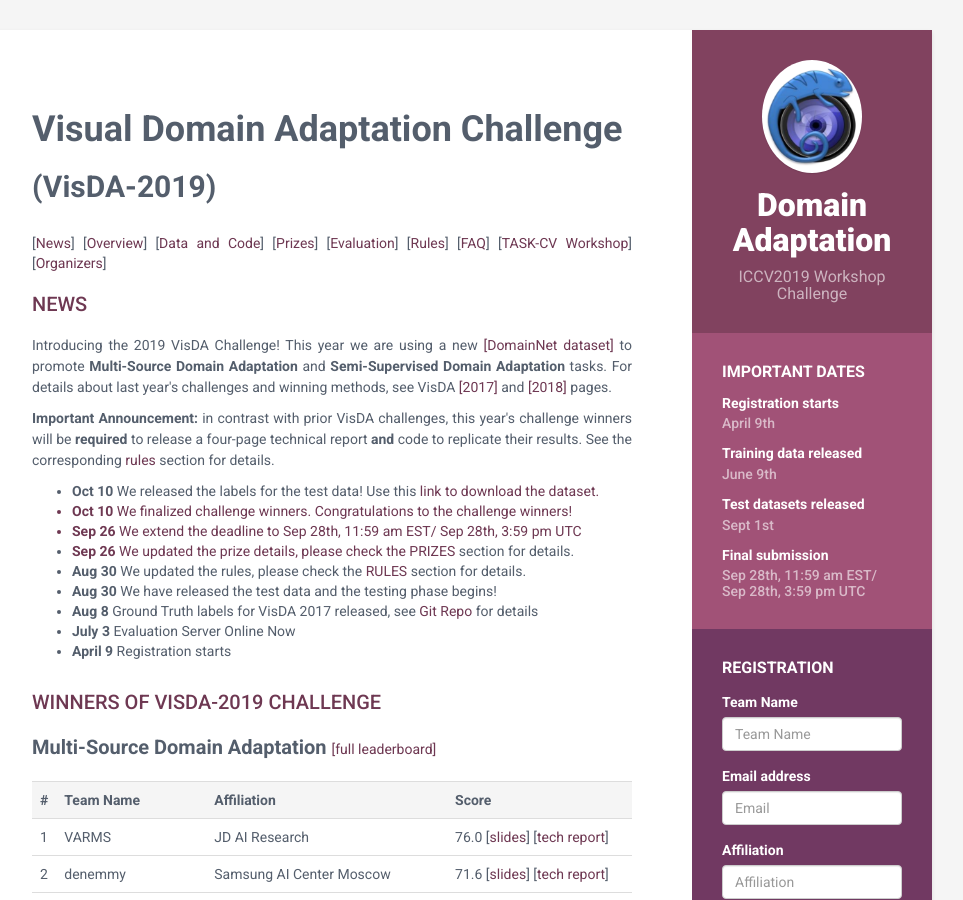
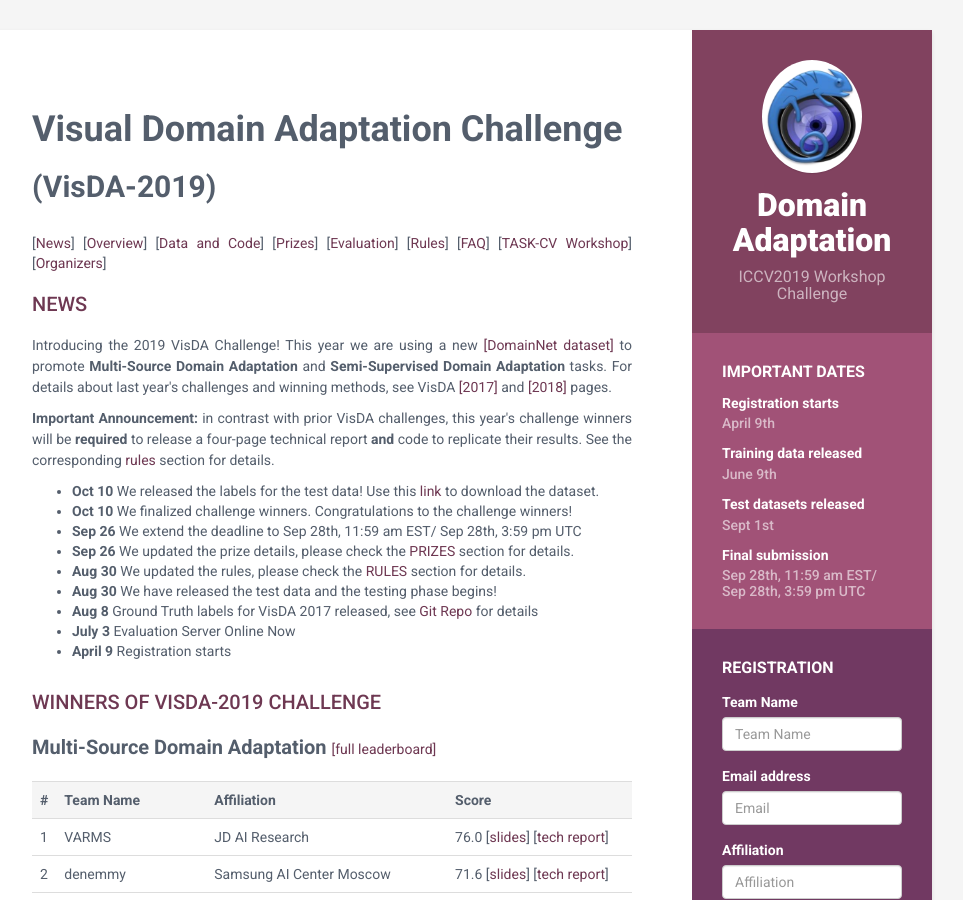
Before and after one commit to VisionLearningGroup/visda-2019, a Jekyll site: the page built from index.html, in a window 1280 px wide and 900 px high. Shown: the whole window, without its empty margins (188-1151 px from the left). Built offline with Jekyll 4.4.1, drawn with Linux system fonts in a browser that asks for light colours; part of the change alters nothing that is shown.

```diff
--- a/index.html
+++ b/index.html
@@ -28,7 +28,7 @@ layout: default
 <p><b>Important Announcement:</b> in contrast with prior VisDA challenges, this year's challenge winners will be <b>required</b> to release a four-page technical report <b>and</b> code to replicate their results. See the corresponding <a href="#faq">rules</a> section for details. </p>
 
 <ul>
-    <li><b>Oct 10</b> We released the labels for the test data! Use this <a href="http://ai.bu.edu/DomainNet/">link to download the dataset.</li>
+    <li><b>Oct 10</b> We released the labels for the test data! Use this <a href="http://ai.bu.edu/DomainNet/">link </a>to download the dataset.</li>
     <li><b>Oct 10</b> We finalized challenge winners. Congratulations to the challenge winners!</li>
 	<li><b>Sep 26</b> We extend the deadline to Sep 28th, 11:59 am EST/ Sep 28th, 3:59 pm UTC </li>
 	<li><b>Sep 26</b> We updated the prize details, please check the <a href="#prizes">PRIZES</a> section for details.</li>
```
